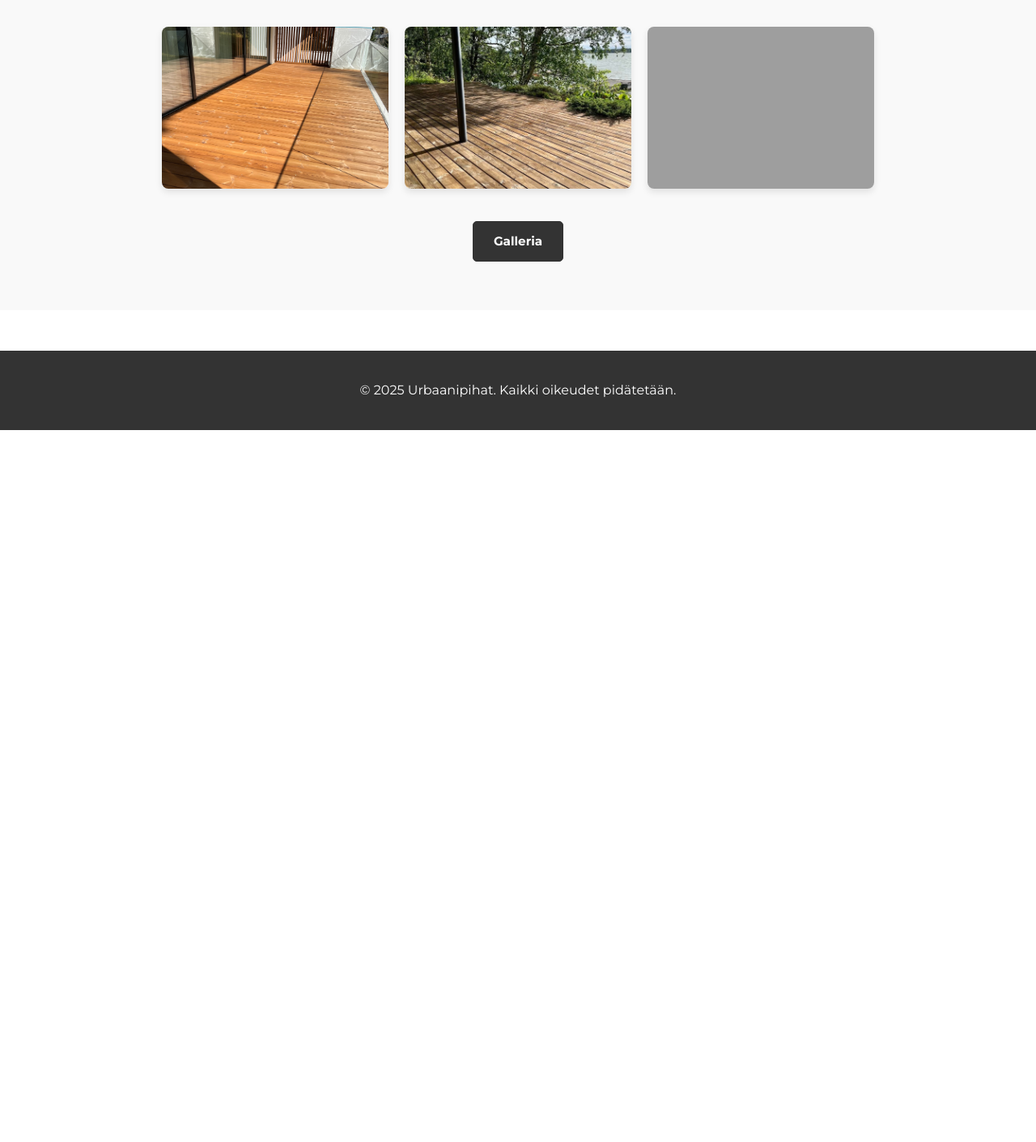
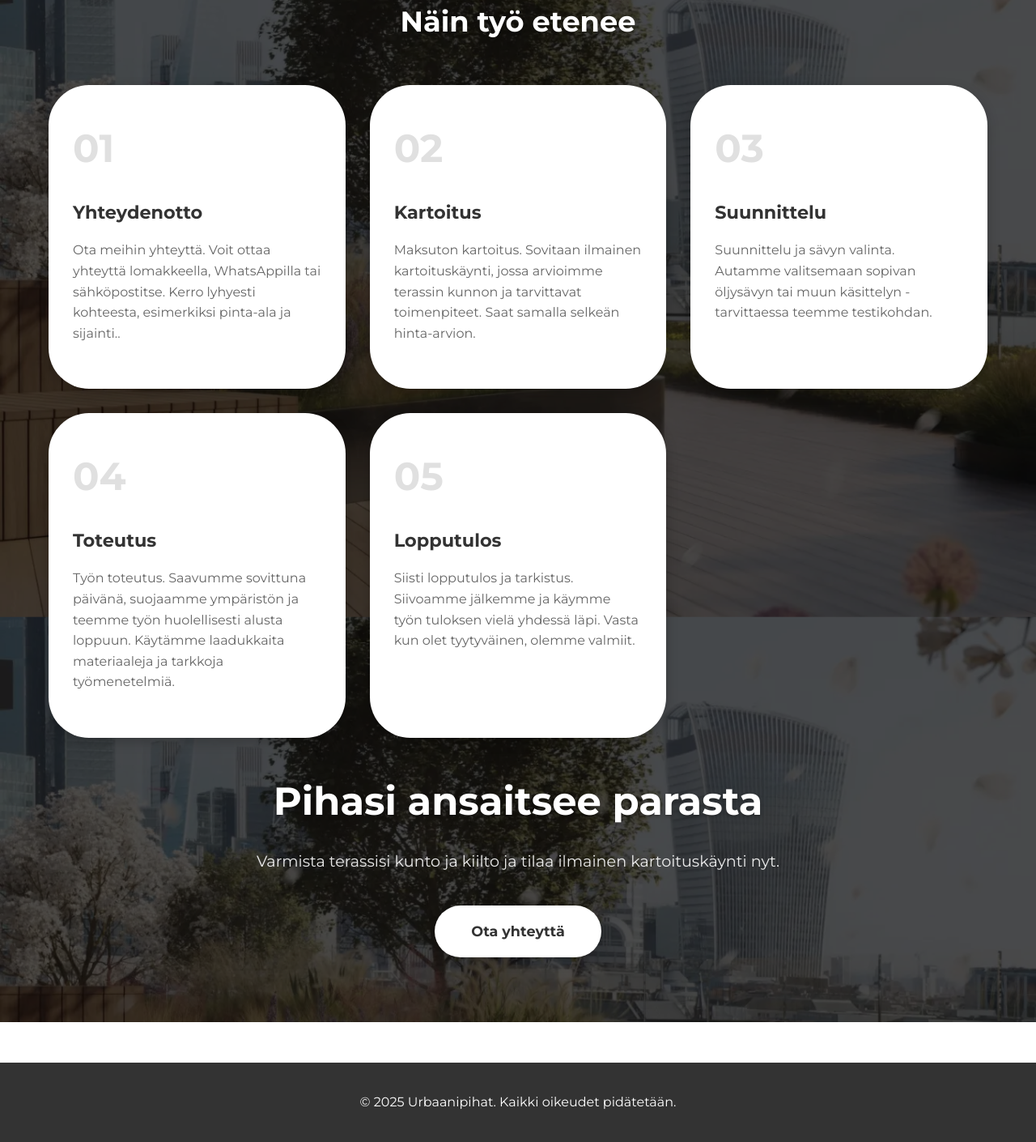
Before and after one commit to OttoSFelix/Terassivusto, a Flask app: page /etusivu in a window 1280 px wide. Shown: the part 1497-2907 px from the top of the page at 81% size. Before the commit the page ends 2028 px from the top, so only its background shows below. Run offline with Flask 3, Linux system fonts and the light colour scheme; grey boxes are pictures that could not be loaded.

Commit message:
Etusivu first next iter

```diff
--- a/static/css/style.css
+++ b/static/css/style.css
@@ -169,10 +169,9 @@ nav ul li a:hover {
     background-color: #fff; /* White background for default buttons */
     color: #333; /* Dark text */
     text-decoration: none;
-    border-radius: 5px;
+    border-radius: 15px;
     font-weight: 700;
     transition: background-color 0.3s ease, color 0.3s ease;
-    border: 1px solid #ccc; /* Subtle border */
     font-size: 0.95em;
 }
 .searchbtn {
@@ -335,3 +334,229 @@ footer {
         font-size: 0.9em;
     }
 }
+
+/* Modern Section Styles mimicking agency design */
+.content-section {
+    padding: 80px 20px;
+    background-color: #fff;
+}
+
+/* Split layout for Intro and Image */
+.intro-container {
+    display: flex;
+    flex-wrap: wrap;
+    align-items: center;
+    justify-content: center;
+    gap: 50px;
+    max-width: 1200px;
+    margin: 0 auto;
+}
+
+.intro-text {
+    flex: 1;
+    min-width: 300px;
+    text-align: left;
+}
+
+.intro-text h2 {
+    font-size: 2.5em;
+    margin-bottom: 20px;
+    color: #333;
+    font-weight: 700;
+    line-height: 1.2;
+}
+
+.intro-text p {
+    font-size: 1.1em;
+    color: #555;
+    margin-bottom: 20px;
+    line-height: 1.6;
+}
+
+.highlight-box {
+    background-color: #f9f9f9;
+    border-left: 5px solid #333;
+    padding: 20px;
+    margin-top: 30px;
+}
+
+.highlight-box h3 {
+    margin: 0 0 5px 0;
+    font-size: 1.5em;
+    color: #333;
+}
+
+.intro-image {
+    flex: 1;
+    min-width: 300px;
+    display: flex;
+    justify-content: center;
+    align-items: center;
+}
+
+.intro-image img {
+    width: 100%;
+    max-width: 600px;
+    border-radius: 12px;
+    box-shadow: 0 20px 40px rgba(0,0,0,0.1);
+    transition: transform 0.3s ease;
+}
+
+.intro-image img:hover {
+    transform: scale(1.02);
+}
+
+/* Process Grid */
+.process-section {
+    /* Background image added here */
+    background-image: url("../images/Terassi_tausta_placeholder.png");
+    background-size: cover;
+    background-position: center;
+    background-attachment: fixed; /* Optional: Creates a nice parallax effect */
+    padding: 80px 20px;
+    text-align: center;
+    position: relative;
+}
+
+/* Dark overlay to ensure content pops */
+.process-section::before {
+    content: '';
+    position: absolute;
+    top: 0;
+    left: 0;
+    right: 0;
+    bottom: 0;
+    background: rgba(0,0,0,0.7); /* Dark overlay */
+    z-index: 0;
+}
+
+/* Ensure content stays above the overlay */
+.process-section .container {
+    position: relative;
+    z-index: 1;
+}
+
+.process-section h2 {
+    font-size: 2.2em;
+    margin-bottom: 50px;
+    color: #fff; /* White text for heading */
+    text-shadow: 0 2px 4px rgba(0,0,0,0.3);
+}
+
+.services-grid {
+    display: grid;
+    grid-template-columns: repeat(auto-fit, minmax(280px, 1fr));
+    gap: 30px;
+    max-width: 1200px;
+    margin: 0 auto;
+}
+
+.service-card {
+    background: #fff;
+    padding: 40px 30px;
+    border-radius: 50px;
+    box-shadow: 0 5px 15px rgba(0,0,0,0.2);
+    transition: transform 0.3s ease, box-shadow 0.3s ease;
+    text-align: left;
+}
+
+.service-card:hover {
+    transform: translateY(-10px);
+    box-shadow: 0 15px 30px rgba(0,0,0,0.3);
+}
+
+.service-card .step-number {
+    font-size: 3em;
+    font-weight: 800;
+    color: #e0e0e0;
+    margin-bottom: 10px;
+    display: block;
+}
+
+.service-card h3 {
+    font-size: 1.4em;
+    margin-bottom: 15px;
+    color: #333;
+}
+
+.service-card p {
+    color: #666;
+    font-size: 1em;
+}
+
+/* Lower Background CTA Section */
+.lower-hero {
+    /* Kept the background here as well, consistent with previous request.
+        If you want to remove it from here, you can change this to a solid color. */
+    background-image: url("../images/Terassi_tausta_placeholder.png");
+    background-size: cover;
+    background-position: center;
+    background-attachment: fixed;
+    padding: 120px 20px;
+    color: #fff;
+    text-align: center;
+    position: relative;
+    margin-top: 0; /* Connects smoothly if adjacent sections allow */
+    border-top: 1px solid rgba(255,255,255,0.1);
+}
+
+.lower-hero::before {
+    content: '';
+    position: absolute;
+    top: 0;
+    left: 0;
+    right: 0;
+    bottom: 0;
+    background: rgba(0,0,0,0.8); /* Slightly darker overlay for footer area distinction */
+}
+
+.lower-content {
+    position: relative;
+    z-index: 1;
+    max-width: 800px;
+    margin: 0 auto;
+}
+
+.lower-content h2 {
+    font-size: 3em;
+    margin-bottom: 20px;
+    text-shadow: 0 2px 4px rgba(0,0,0,0.3);
+}
+
+.lower-content p {
+    font-size: 1.2em;
+    margin-bottom: 40px;
+    opacity: 0.9;
+    color: #fff;
+}
+
+.cta-button {
+    display: inline-block;
+    padding: 18px 45px;
+    background-color: #fff;
+    color: #333;
+    font-size: 1.1em;
+    font-weight: 700;
+    text-decoration: none;
+    border-radius: 50px;
+    transition: all 0.3s ease;
+    box-shadow: 0 4px 15px rgba(0,0,0,0.2);
+}
+
+.cta-button:hover {
+    background-color: #f0f0f0;
+    transform: translateY(-2px);
+    box-shadow: 0 6px 20px rgba(0,0,0,0.25);
+}
+
+@media (max-width: 768px) {
+    .intro-container {
+        flex-direction: column;
+    }
+    .intro-text, .intro-image {
+        width: 100%;
+    }
+    .lower-hero h2 {
+        font-size: 2em;
+    }
+}
--- a/templates/base.html
+++ b/templates/base.html
@@ -17,13 +17,12 @@
     <header>
         <div class="container header-content">
             <div class="logo">
-                <!-- Link to logo image, assuming it's in static/images -->
-                <img src="{{ url_for('static', filename='images/icon.png') }}" alt="Logo" class="icon">
-                <a href="/etusivu" class="otsikko"><img src="{{ url_for('static', filename='images/logo-placeholder.png') }}" alt="Logo" class="logo-font"></a>
+                <a href="/etusivu" class="otsikko"><img src="{{ url_for('static', filename='images/Urbaanipihat_logo.png') }}" alt="Logo" class="logo-font"></a>
             </div>
             <nav>
                 <ul>
                     <!-- Navigation links, with 'active' class for current page -->
+                    <li><a href="/etusivu" class="{% if request.endpoint == 'etusivu' %}active{% endif %}">Etusivu</a></li>
                     <li><a href="/yhteystiedot" class="{% if request.endpoint == 'yhteystiedot' %}active{% endif %}">Ota yhteyttä</a></li>
                     <li><a href="/hinnasto" class="{% if request.endpoint == 'hinnasto' %}active{% endif %}">Hinnasto ja palvelualue</a></li>
                     <li><a href="/info" class="{% if request.endpoint == 'info' %}active{% endif %}">Tietoa meistä</a></li>
--- a/templates/etusivu.html
+++ b/templates/etusivu.html
@@ -1,12 +1,11 @@
 {% extends "base.html" %}
 
 {% block title %}Urbaanipihat - Etusivu{% endblock %}
-
 {% block content %}
 <section class="hero-section">
     <video autoplay loop muted playsinline class="hero-video">
-        <source src="{{ url_for('static', filename='videos/Terassivideo.mp4') }}" type="video/mp4">
-        <source src="{{ url_for('static', filename='videos/Terassivideo.webm') }}" type="video/webm">
+        <source src="{{ url_for('static', filename='videos/Terassivideo2.mp4') }}" type="video/mp4">
+        <source src="{{ url_for('static', filename='videos/Terassivideo2.webm') }}" type="video/webm">
         Your browser does not support the video tag.
     </video>
     <div class="hero-content">
@@ -19,65 +18,64 @@
     </div>
 </section>
 
-<section class="about-section">
-    <div class="container">
-        <p>Tervetuloa Urbaanipihoille - laadukasta ulkotilojen huoltoa ja pintakäsittelyä pääkaupunkiseudulla.
-            Erikoisosaamistamme ovat terassien öljyämiset, pesut ja pintojen kunnostus. Aina tarkasti, siististi ja asiakkaan toiveiden mukaan.
-            Tilaa maksuton kartoitus jotta pihasi tekee vaikutuksen joka suunnasta!
-            </p>
-        <div>
-            &nbsp;
-            <div>
-                <h3>“Näin työ etenee” - prosessikuvaus:</h3>
+<section class="content-section">
+    <div class="intro-container">
+        <div class="intro-text">
+            <h2>Terassit, jotka erottuvat.</h2>
+            <p>Tervetuloa Urbaanipihoille. Tarjoamme laadukasta ulkotilojen huoltoa ja pintakäsittelyä pääkaupunkiseudulla. Erikoisosaamistamme ovat terassien öljyämiset, pesut ja pintojen kunnostus – aina tarkasti, siististi ja toiveidesi mukaan.</p>
+
+            <div class="highlight-box">
+                <h3>Maksuton kartoitus</h3>
+                <p>Sovitaan ilmainen käynti, jossa arvioimme terassin kunnon ja annamme selkeän tarjouksen. Kartoitus on maksuton, kun työ tilataan.</p>
             </div>
-            &nbsp;
-        </div>
-        <div>
-            &nbsp;
-            <div>
-                1. Ota meihin yhteyttä. Voit ottaa yhteyttä lomakkeella, WhatsAppilla tai sähköpostitse. Kerro lyhyesti kohteesta, esimerkiksi pinta-ala ja sijainti.
-            </div>
-            &nbsp;
-        </div>
-        <div>
-            &nbsp;
-            <div>
-                2. Maksuton kartoitus. Sovitaan ilmainen kartoituskäynti, jossa arvioimme terassin kunnon ja tarvittavat toimenpiteet. Saat samalla selkeän hinta-arvion.
+
+            <div style="margin-top: 30px;">
+                <a href="/galleria" class="btn btn-dark">Katso Galleria</a>
             </div>
         </div>
-        <div class="small-text">
-            Kartoitus on maksuton, kun työ tilataan. Muuten veloitamme 20 € arviointikäynnistä kattamaan matkakulut ja ajan.
+        <div class="intro-image">
+            <img src="{{ url_for('static', filename='images/Terassikuva_placeholder.png') }}" alt="Moderni terassi">
         </div>
-        <div>
-            &nbsp;
-            <div>
-                3. Suunnittelu ja sävyn valinta. Autamme valitsemaan sopivan öljysävyn tai muun käsittelyn - tarvittaessa teemme testikohdan.
-            </div>
-            &nbsp;
-        </div>
-        <div>
-            &nbsp;
-            <div>
-                4. Työn toteutus. Saavumme sovittuna päivänä, suojaamme ympäristön ja teemme työn huolellisesti alusta loppuun. Käytämme laadukkaita materiaaleja ja tarkkoja työmenetelmiä.
-            </div>
-            &nbsp;
-        </div>
-        <div>
-            &nbsp;
-            <div>
-                5. Siisti lopputulos ja tarkistus. Siivoamme jälkemme ja käymme työn tuloksen vielä yhdessä läpi. Vasta kun olet tyytyväinen, olemme valmiit.
-            </div>
-            &nbsp;
-        </div>
-        <div class="image-gallery">
-            <img src="{{ url_for('static', filename='images/terassi5j.jpeg') }}" alt="Pesty terassi 1" class="gallery-img">
-            <img src="{{ url_for('static', filename='images/terassi3j.jpeg') }}" alt="Öljytty terassi 2" class="gallery-img">
-            <img src="{{ url_for('static', filename='images/terassi7j.jpeg') }}" alt="Terassin huolto 3" class="gallery-img">
-        </div>
-        <a href="{{ url_for('galleria') }}" class="btn btn-dark">Galleria</a>
-
     </div>
 </section>
 
+<section class="process-section">
+    <div class="container">
+        <h2>Näin työ etenee</h2>
+        <div class="services-grid">
+            <div class="service-card">
+                <span class="step-number">01</span>
+                <h3>Yhteydenotto</h3>
+                <p>Ota meihin yhteyttä. Voit ottaa yhteyttä lomakkeella, WhatsAppilla tai sähköpostitse. Kerro lyhyesti kohteesta, esimerkiksi pinta-ala ja sijainti..</p>
+            </div>
+            <div class="service-card">
+                <span class="step-number">02</span>
+                <h3>Kartoitus</h3>
+                <p>Maksuton kartoitus. Sovitaan ilmainen kartoituskäynti, jossa arvioimme terassin kunnon ja tarvittavat toimenpiteet. Saat samalla selkeän hinta-arvion.</p>
+            </div>
+            <div class="service-card">
+                <span class="step-number">03</span>
+                <h3>Suunnittelu</h3>
+                <p>Suunnittelu ja sävyn valinta. Autamme valitsemaan sopivan öljysävyn tai muun käsittelyn - tarvittaessa teemme testikohdan.</p>
+            </div>
+            <div class="service-card">
+                <span class="step-number">04</span>
+                <h3>Toteutus</h3>
+                <p>Työn toteutus. Saavumme sovittuna päivänä, suojaamme ympäristön ja teemme työn huolellisesti alusta loppuun. Käytämme laadukkaita materiaaleja ja tarkkoja työmenetelmiä.</p>
+            </div>
+            <div class="service-card">
+                <span class="step-number">05</span>
+                <h3>Lopputulos</h3>
+                <p>Siisti lopputulos ja tarkistus. Siivoamme jälkemme ja käymme työn tuloksen vielä yhdessä läpi. Vasta kun olet tyytyväinen, olemme valmiit.</p>
+            </div>
+        </div>
+        <div class="lower-content">
+            <h2>Pihasi ansaitsee parasta</h2>
+            <p>Varmista terassisi kunto ja kiilto ja tilaa ilmainen kartoituskäynti nyt.</p>
+            <a href="/yhteystiedot" class="cta-button">Ota yhteyttä</a>
+        </div>
+    </div>
+    </div>
+</section>
 
 {% endblock %}
```
Also changed, not shown: static/images/Terassi_tausta_placeholder.png (renamed from static/images/Terassi_tausta_placeholder.webp), static/images/Urbaanipihat_logo.png (added), 4 other files.
